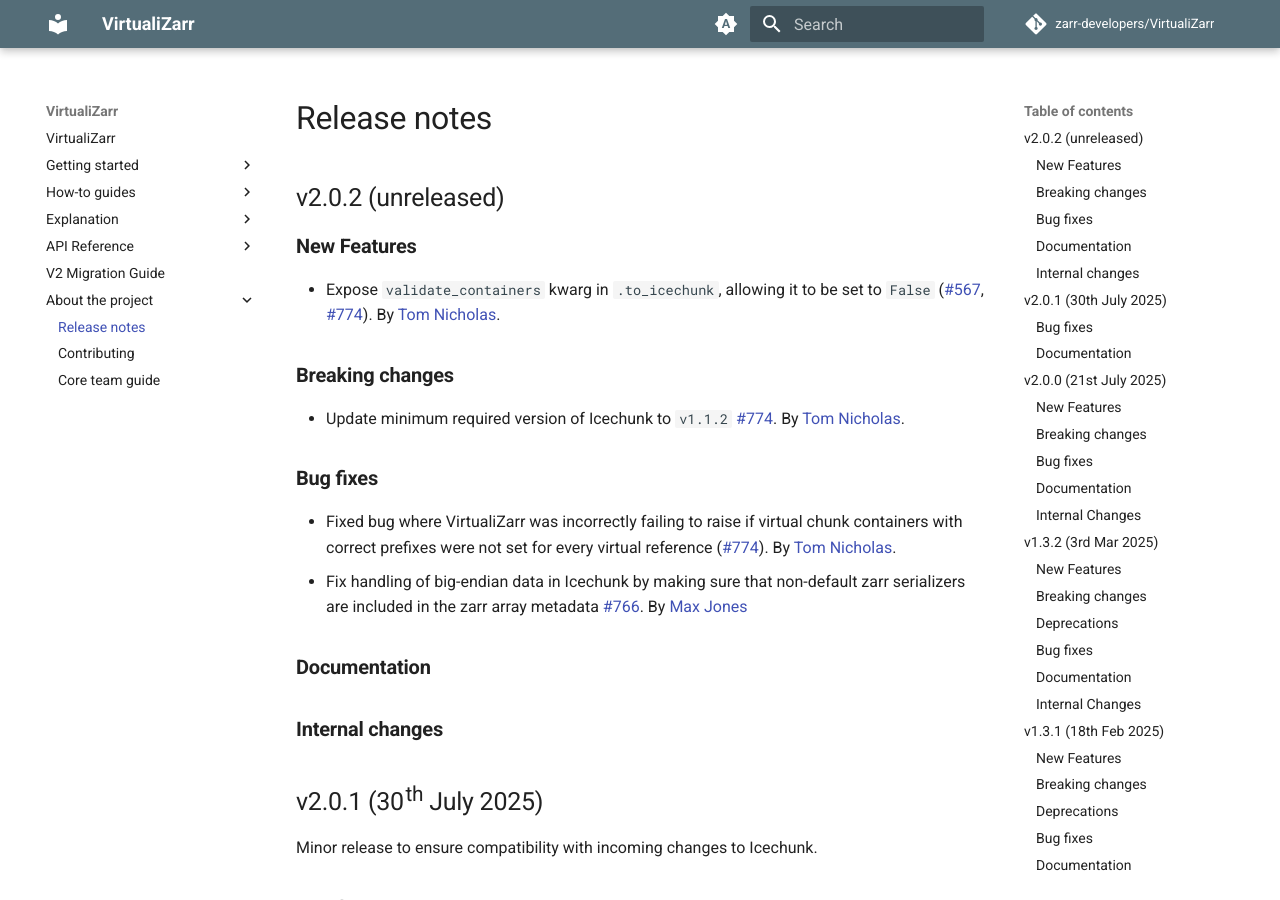
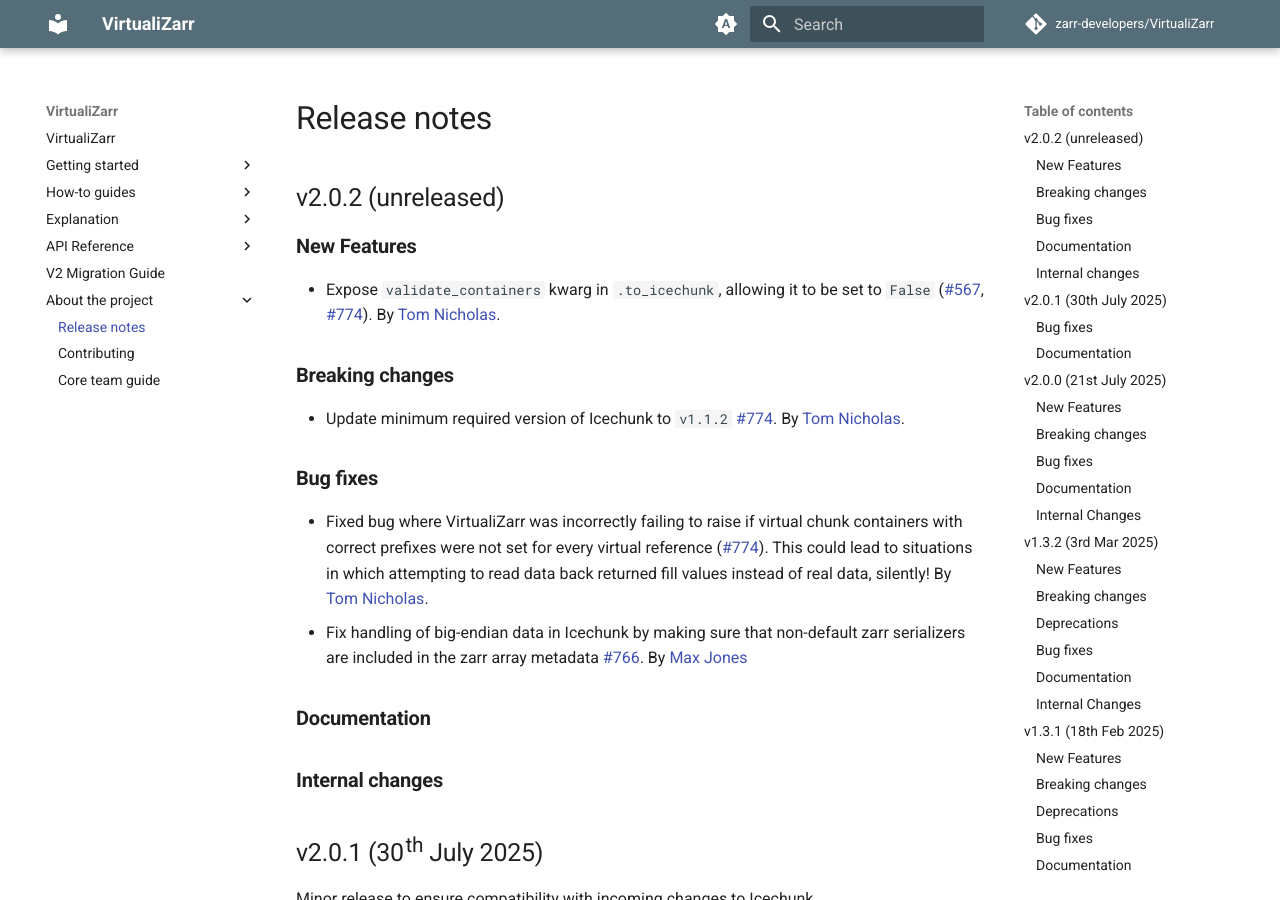
Before and after one commit to zarr-developers/VirtualiZarr, an MkDocs documentation site: the page built from docs/releases.md, in a window 1280 px wide and 900 px high. Built offline with MkDocs 1.6.1 and Material for MkDocs 9.7.7, drawn with Linux system fonts in a browser that asks for light colours; comment, search, counter and statistics services are not loaded; the version menu is left out.

Commit message:
describe importance in release notes

```diff
--- a/docs/releases.md
+++ b/docs/releases.md
@@ -14,6 +14,7 @@
 ### Bug fixes
 
 - Fixed bug where VirtualiZarr was incorrectly failing to raise if virtual chunk containers with correct prefixes were not set for every virtual reference ([#774](https://github.com/zarr-developers/VirtualiZarr/pull/774)).
+  This could lead to situations in which attempting to read data back returned fill values instead of real data, silently!
   By [Tom Nicholas](https://github.com/TomNicholas).
 - Fix handling of big-endian data in Icechunk by making sure that non-default zarr serializers are included in the zarr array metadata [#766](https://github.com/zarr-developers/VirtualiZarr/issues/766).
   By [Max Jones](https://github.com/maxrjones)
```
